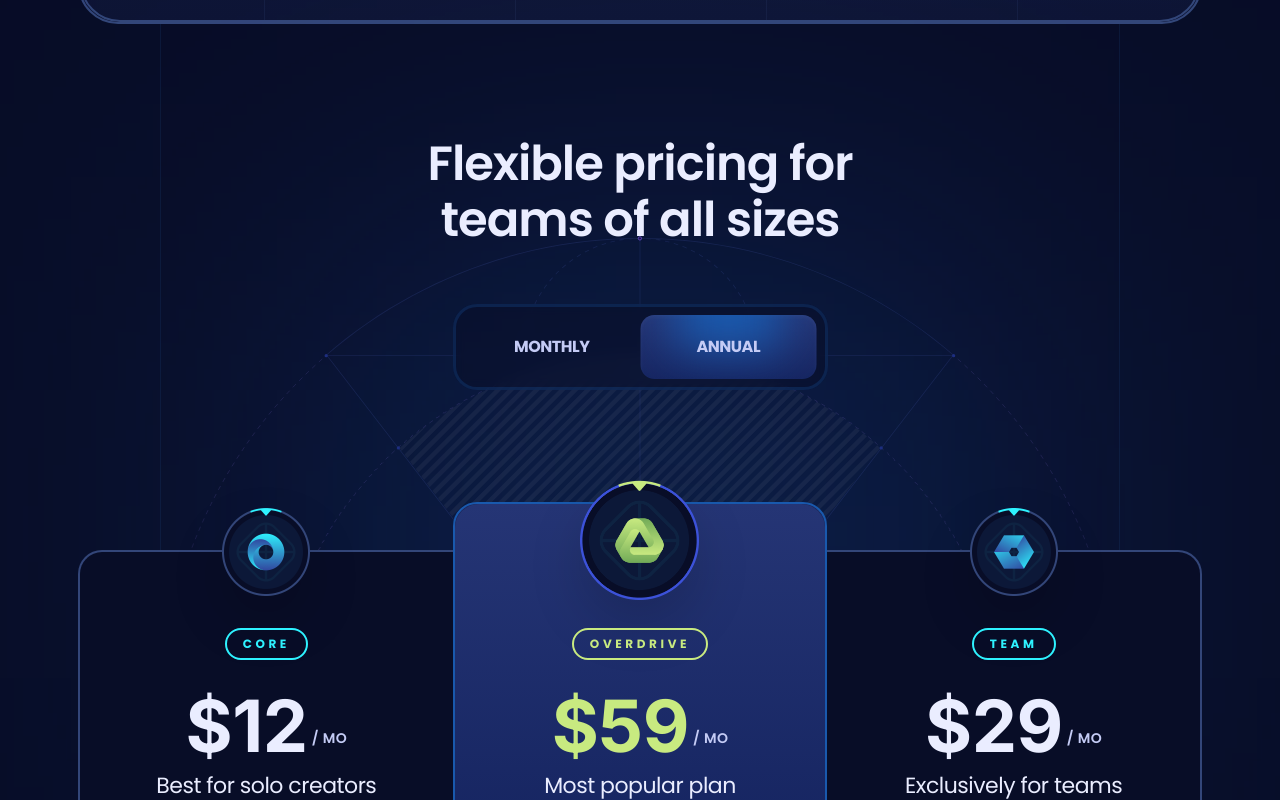
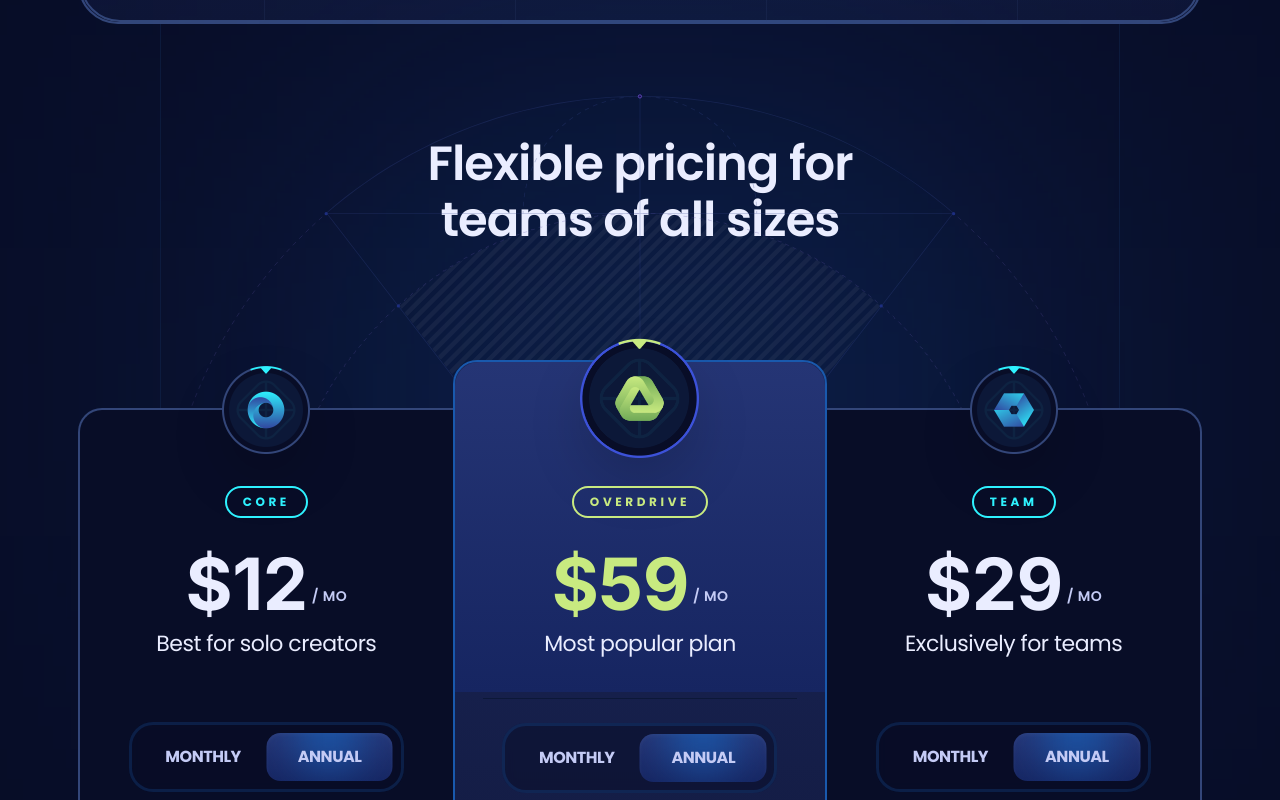
Before and after one commit to aman-maharshi/sass-landing-xora, a React (Vite) app: page / in a window 1280 px wide. Shown: the part 1780-2580 px from the top of the page. Built offline with nearby package versions, Linux system fonts and the light colour scheme.

Commit message:
pricing card updates

```diff
--- a/src/components/PricingCard.jsx
+++ b/src/components/PricingCard.jsx
@@ -1,9 +1,11 @@
-import React from 'react'
+import { useState } from "react"
 import clsx from "clsx"
 import Button from "../components/Button.jsx"
 import CountUp from "react-countup"
 
-const PricingCard = ({ index, plan, monthly }) => {
+const PricingCard = ({ index, plan }) => {
+  const [monthly, setMonthly] = useState(false)
+
   return (
     <div
       key={plan.id}
@@ -68,11 +70,33 @@ const PricingCard = ({ index, plan, monthly }) => {
 
       <div
         className={clsx(
-          "body-1 relative z-2 mb-10 w-full border-b-s2 pb-9 text-center text-p4",
+          "body-1 relative z-2 w-full border-b-s2 pb-9 text-center text-p4",
           index === 1 && "border-b",
         )}
       >
         {plan.caption}
+      </div>
+
+      <div className="relative my-6 z-4 mx-auto flex w-[275px] max-md:w-[250px] rounded-3xl border-[3px] border-s4/25 bg-s1/50 p-2 backdrop-blur-[6px]">
+        <button
+          className={clsx("pricing-head_btn", monthly && "text-p4")}
+          onClick={() => setMonthly(true)}
+        >
+          Monthly
+        </button>
+        <button
+          className={clsx("pricing-head_btn", !monthly && "text-p4")}
+          onClick={() => setMonthly(false)}
+        >
+          Annual
+        </button>
+
+        <div
+          className={clsx(
+            "g4 rounded-14 before:h-100 pricing-head_btn_before absolute left-2 top-2 h-[calc(100%-16px)] w-[calc(50%-8px)] overflow-hidden shadow-400 transition-transform duration-500",
+            !monthly && "translate-x-full",
+          )}
+        />
       </div>
 
       <ul className="mx-auto space-y-4 xl:px-7">
--- a/src/index.css
+++ b/src/index.css
@@ -208,7 +208,7 @@
   }
 
   .pricing-head_btn {
-    @apply base-bold relative z-2 h-16 flex-1 uppercase text-p5 transition-colors duration-500 hover:text-p4;
+    @apply base-bold relative z-2 h-12 max-md:h-10 flex-1 uppercase text-p5 transition-colors duration-500 hover:text-p4;
   }
 
   .pricing-head_btn_before {
--- a/src/sections/Pricing.jsx
+++ b/src/sections/Pricing.jsx
@@ -7,38 +7,15 @@ import CountUp from "react-countup"
 import PricingCard from "../components/PricingCard.jsx"
 
 const Pricing = () => {
-  const [monthly, setMonthly] = useState(false)
 
   return (
     <section>
       <Element name="pricing">
         <div className="container">
           <div className="max-w-960 pricing-head_before relative mx-auto border-l border-r border-s2 bg-s1/50 pb-40 pt-28 max-xl:max-w-4xl max-lg:border-none max-md:pb-32 max-md:pt-16">
-            <h3 className="h3 max-lg:h4 max-md:h5 z-3 relative mx-auto mb-14 max-w-lg text-center text-p4 max-md:mb-11 max-sm:max-w-sm">
+            <h3 className="h3 max-lg:h4 max-md:h5 z-3 relative mx-auto max-w-lg text-center text-p4 max-sm:max-w-sm">
               Flexible pricing for teams of all sizes
             </h3>
-
-            <div className="relative z-4 mx-auto flex w-[375px] rounded-3xl border-[3px] border-s4/25 bg-s1/50 p-2 backdrop-blur-[6px] max-md:w-[310px]">
-              <button
-                className={clsx("pricing-head_btn", monthly && "text-p4")}
-                onClick={() => setMonthly(true)}
-              >
-                Monthly
-              </button>
-              <button
-                className={clsx("pricing-head_btn", !monthly && "text-p4")}
-                onClick={() => setMonthly(false)}
-              >
-                Annual
-              </button>
-
-              <div
-                className={clsx(
-                  "g4 rounded-14 before:h-100 pricing-head_btn_before absolute left-2 top-2 h-[calc(100%-16px)] w-[calc(50%-8px)] overflow-hidden shadow-400 transition-transform duration-500",
-                  !monthly && "translate-x-full",
-                )}
-              />
-            </div>
 
             <div className="pricing-bg">
               <img
@@ -60,7 +37,7 @@ const Pricing = () => {
 
           <div className="scroll-hide relative z-2 -mt-12 flex items-start max-xl:gap-5 max-xl:overflow-auto max-xl:pt-6">
             {plans.map((plan, index) => (
-              <PricingCard key={plan.id} index={index} plan={plan} monthly={monthly} />
+              <PricingCard key={plan.id} index={index} plan={plan} />
             ))}
           </div>
         </div>
```
